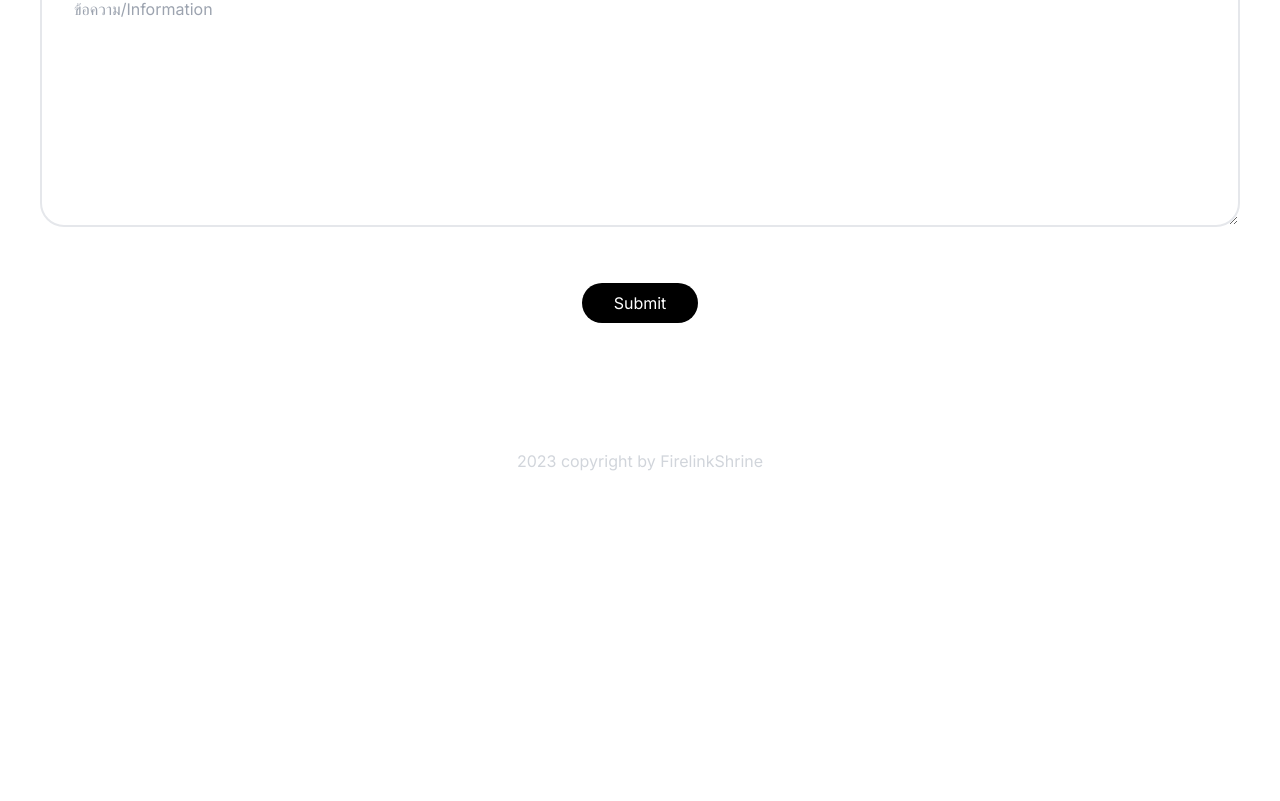
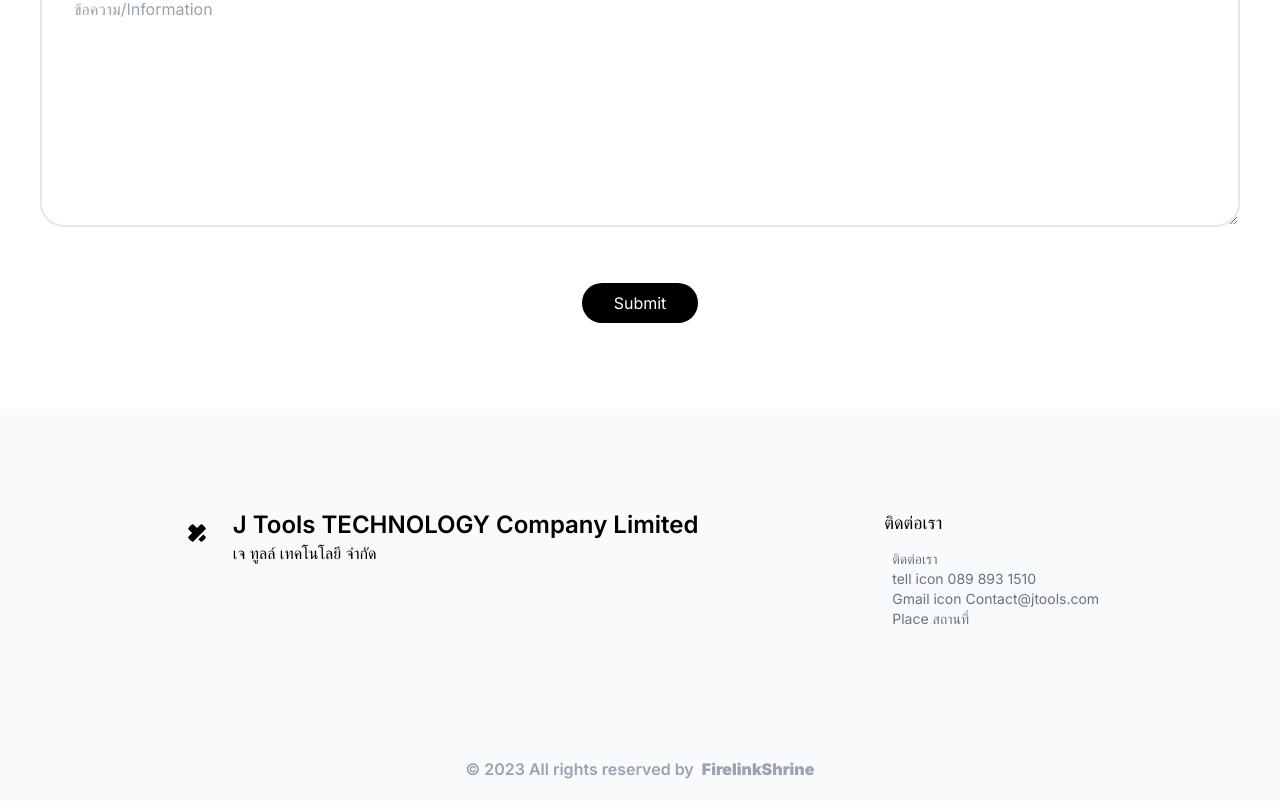
Before and after one commit to Krungtepian/Jtools, a Next.js app: page /contact-us in a window 1280 px wide. Shown: the part 471-1272 px from the top of the page. Before the commit the page ends 944 px from the top, so only its background shows below. Built offline with nearby package versions, Linux system fonts and the light colour scheme.

Commit message:
make new footer(old one cause bug)

```diff
--- a/app/(user)/Components/Footer.tsx
+++ b/app/(user)/Components/Footer.tsx
@@ -1,8 +1,58 @@
 import Link from "next/link";
 import React from "react";
 
+
 export default function Footer() {
     return (
-    <footer className="mt-10 text-gray-300 text-center justify-center grid">2023 copyright by FirelinkShrine</footer>
-    );
+        <>
+        <div className="bg-gray-50 h-1/2 w-full flex md:flex-row flex-col justify-around items-start p-20">
+				<div className="p-5 ">
+					 <div rel="noopener noreferrer" className="flex justify-center space-x-3 md:justify-start">
+                            <div className="flex items-center justify-center w-12 h-12 rounded-full">
+                                <svg xmlns="http://www.w3.org/2000/svg" viewBox="0 0 32 32" fill="currentColor" className="flex-shrink-0 w-5 h-5 rounded-full">
+                                    <path d="M18.266 26.068l7.839-7.854 4.469 4.479c1.859 1.859 1.859 4.875 0 6.734l-1.104 1.104c-1.859 1.865-4.875 1.865-6.734 0zM30.563 2.531l-1.109-1.104c-1.859-1.859-4.875-1.859-6.734 0l-6.719 6.734-6.734-6.734c-1.859-1.859-4.875-1.859-6.734 0l-1.104 1.104c-1.859 1.859-1.859 4.875 0 6.734l6.734 6.734-6.734 6.734c-1.859 1.859-1.859 4.875 0 6.734l1.104 1.104c1.859 1.859 4.875 1.859 6.734 0l21.307-21.307c1.859-1.859 1.859-4.875 0-6.734z"></path>
+                                </svg>
+                            </div>
+                            <span className="self-center max-w-xl">
+                                <Link className="lg:text-2xl md:text-xl sm:text-md font-semibold" href="/">
+                                    J Tools TECHNOLOGY Company Limited
+                                </Link>
+                                <p className="lg:text-base md:text-sm sm:text-xs font-ligth">
+                                    เจ ทูลล์ เทคโนโลยี จำกัด
+                                </p>
+                            </span>
+                            </div>
+				</div>
+				<div className="p-5">
+					<p rel="noopener noreferrer" className="pb-1 lg:text-lg md:text-base sm:text-sm font-medium">ติดต่อเรา</p>
+
+                        <ul className="p-2 text-gray-500 lg:text-md md:text-sm sm:text-sm">
+                            <li className="flex flex-row">
+                                    <Link rel="noopener noreferrer" href="contact-us" className="hover:text-violet-400">ติดต่อเรา</Link>
+                            </li>
+                                <li className="flex flex-row">
+                                    <p>tell icon</p>
+                                    <Link rel="noopener noreferrer" href="#" className="pl-1 hover:text-violet-400">089 893 1510</Link>
+                                </li>
+                                <li className="flex flex-row">
+                                    <p>Gmail icon</p>
+                                    <Link rel="noopener noreferrer" href="#" className="hover:text-violet-400 pl-1">Contact@jtools.com</Link>
+                                </li>
+                                <li className="flex flex-row">
+                                    <p>Place</p>
+                                    <Link rel="noopener noreferrer" href="#" className="hover:text-violet-400 pl-1">สถานที่</Link>
+                                </li>
+                        </ul>
+				</div>
+			</div>
+			<div className="flex flex-col justify-center items-center text-center  p-5 bg-gray-50">
+				<footer className="font-semibold text-gray-400">
+					© 2023 All rights reserved by &nbsp;
+					<strong className="">
+						FirelinkShrine
+					</strong>
+				</footer>
+			</div>
+            </>
+    )
 }
```
